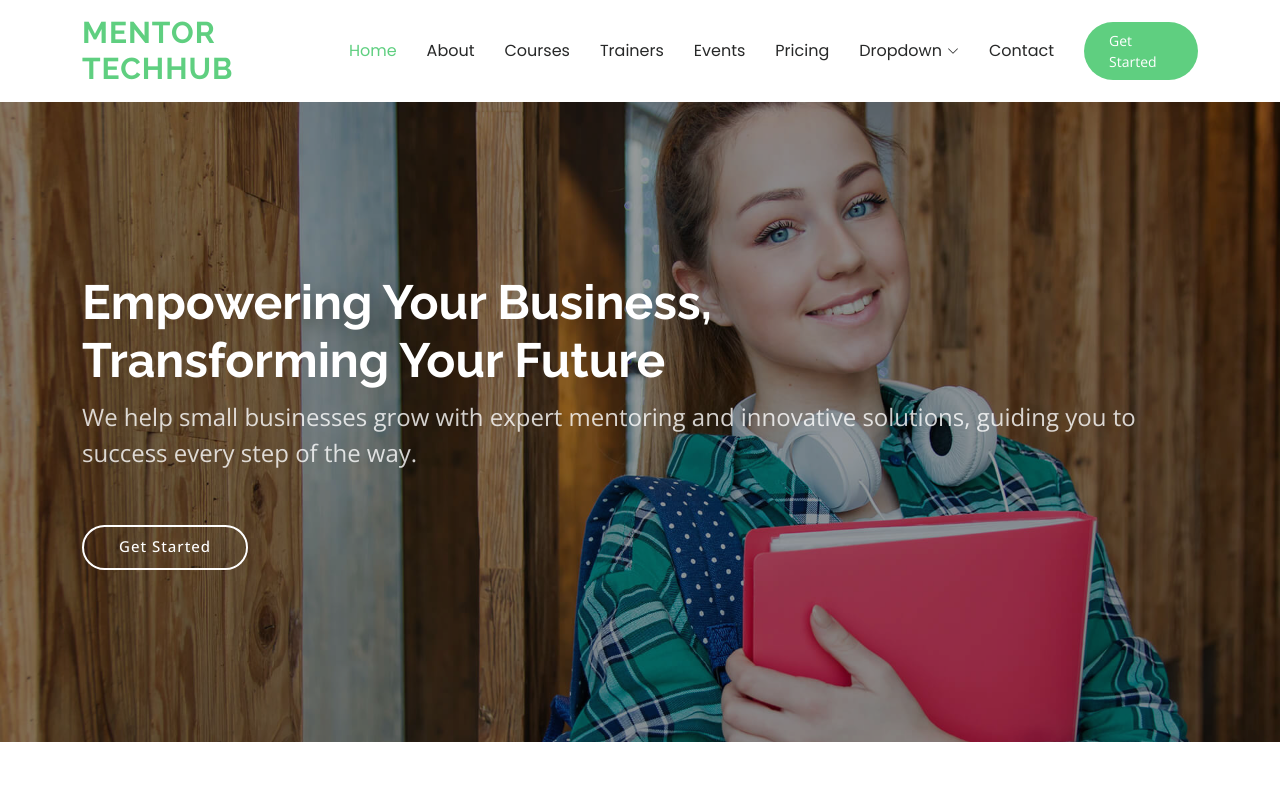
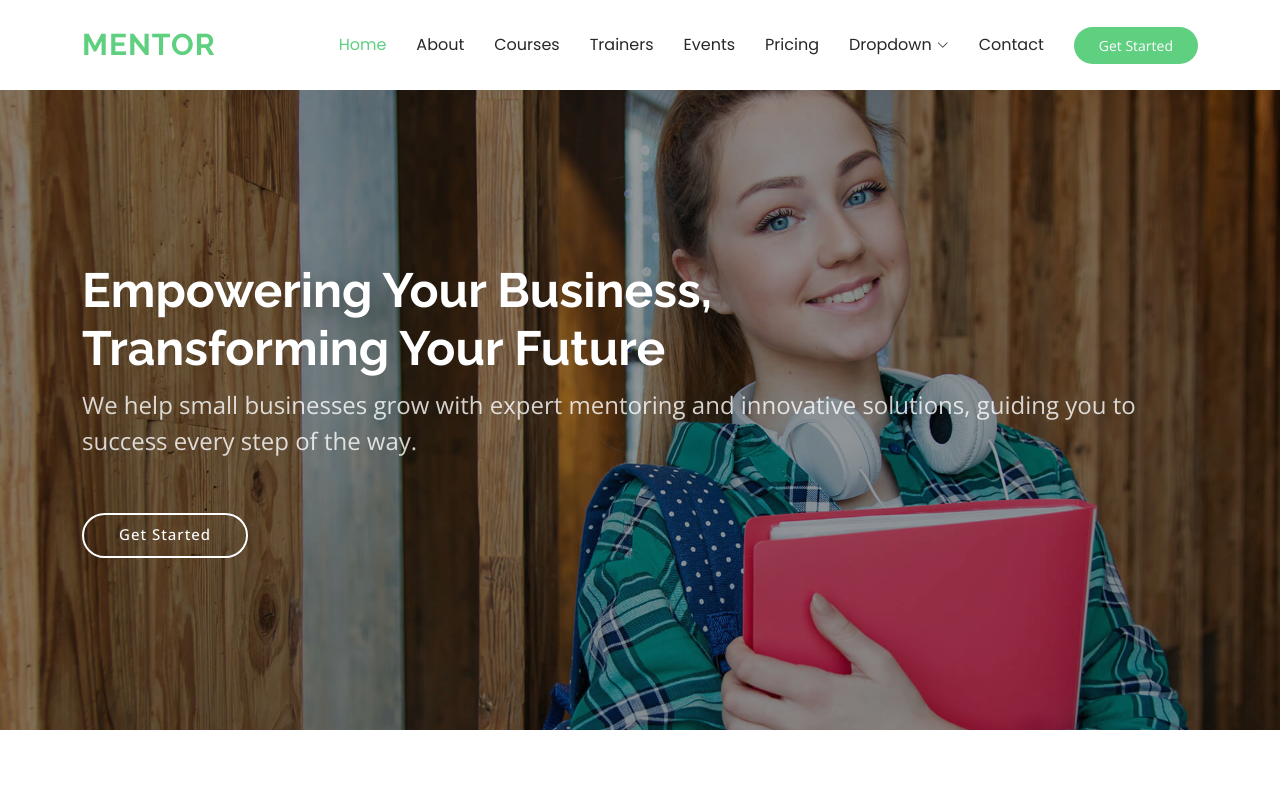
Before and after one commit to malware7869/tutornest, a plain HTML site: page index.html in a window 1280 px wide. Shown: the top 787 px of the page. Drawn offline with nearby package versions, Linux system fonts and the light colour scheme.

Commit message:
Update index.html

```diff
--- a/index.html
+++ b/index.html
@@ -4,9 +4,9 @@
 <head>
   <meta charset="utf-8">
   <meta content="width=device-width, initial-scale=1.0" name="viewport">
-  <title>Mentor TechHub: Web Design, SEO & Copywriting for Business Growth</title>
+  <title>TechHub Business Growth Agency: Web Design, SEO & Copywriting for Business Growth</title>
   <meta name="description"
-    content="Mentor TechHub offers web design, SEO, and copywriting services to help small businesses grow. Get custom websites, SEO, and content tailored to your needs.">
+    content="TechHub Business Growth Agency offers web design, SEO, and copywriting services to help small businesses grow. Get custom websites, SEO, and content tailored to your needs.">
   <meta name="keywords"
     content="mentoring, mentoring app, mentoring programs near me, mentor matching, personal mentor, graphic design website, website builders for small business, shopify website design, wordpress website designer, web design near me, shopify web designer, website designers for small business, website design near me, seo consultant, seo company near me, google search engine optimization, seo services near me, seo near me, seo packages, seo experts, seo packages pricing">
 
@@ -33,7 +33,7 @@
   <link href="assets/css/main.css" rel="stylesheet">
 
   <!-- =======================================================
-  * Template Name: Mentor
+  * Template Name: TechHub Business Growth Agency
   * Template URL: https://bootstrapmade.com/mentor-free-education-bootstrap-theme/
   * Updated: Aug 07 2024 with Bootstrap v5.3.3
   * Author: BootstrapMade.com
@@ -49,7 +49,7 @@
       <a href="index.html" class="logo d-flex align-items-center me-auto">
         <!-- Uncomment the line below if you also wish to use an image logo -->
         <!-- <img src="assets/img/logo.png" alt=""> -->
-        <h1 class="sitename">Mentor TechHub</h1>
+        <h1 class="sitename">Mentor</h1>
       </a>
 
       <nav id="navmenu" class="navmenu">
```
